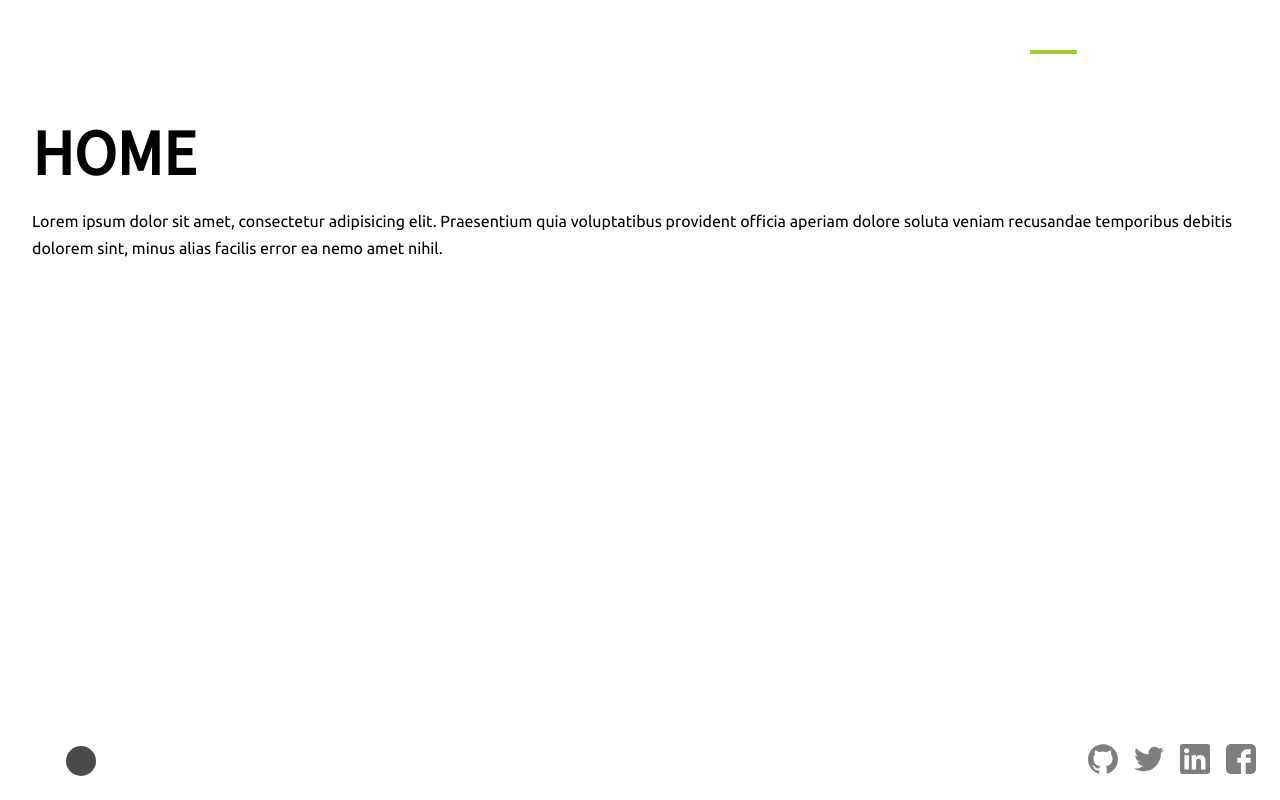
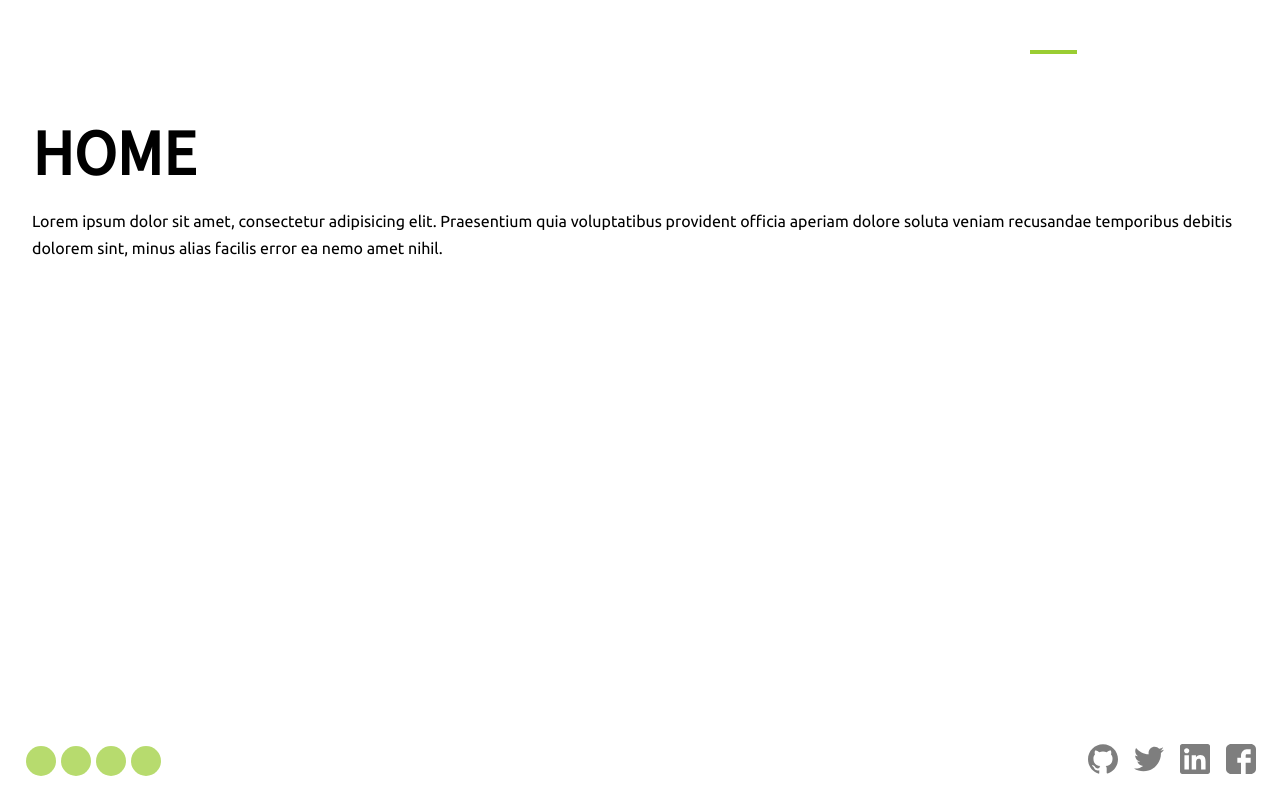
Before and after one commit to tolotrasmile/portfolio, a React (Create React App) app: page / in a window 1280 px wide. Built offline with nearby package versions, Linux system fonts and the light colour scheme.

Commit message:
update theme

```diff
--- a/src/contexts/Theme.js
+++ b/src/contexts/Theme.js
@@ -4,12 +4,26 @@ export const themes = {
   light: {
     foreground: 'black',
     background: 'white',
-    primary: 'yellowgreen'
+    primary: 'yellowgreen',
+    name: 'light'
   },
   dark: {
     foreground: 'white',
     background: 'black',
-    primary: 'yellowgreen'
+    primary: 'yellowgreen',
+    name: 'dark'
+  },
+  blue: {
+    foreground: '#AA00FF',
+    background: '#00AAFF',
+    primary: 'yellowgreen',
+    name: 'blue'
+  },
+  red: {
+    foreground: 'white',
+    background: 'darkgrey',
+    primary: 'yellowgreen',
+    name: 'red'
   }
 };
 
--- a/src/contexts/ThemeSwitcher.css
+++ b/src/contexts/ThemeSwitcher.css
@@ -1,6 +1,5 @@
 .ThemeSwitcher {
   cursor: pointer;
-  width: 70px;
   display: flex;
   justify-content: space-between;
   padding: 10px;
--- a/src/contexts/ThemeSwitcher.js
+++ b/src/contexts/ThemeSwitcher.js
@@ -1,22 +1,23 @@
 import React, { useContext } from 'react';
 import './ThemeSwitcher.css';
-import ThemeContext from './Theme';
+import ThemeContext, { themes } from './Theme';
 
 function ThemeSwitcher() {
-  const { key, switchTheme, primary } = useContext(ThemeContext);
-
+  const { current, switchTheme, primary } = useContext(ThemeContext);
   return (
     <div className="ThemeSwitcher">
-      <div
-        onClick={() => switchTheme('light')}
-        className="light"
-        style={{ borderColor: key === 'light' ? primary : 'transparent' }}
-      />
-      <div
-        onClick={() => switchTheme('dark')}
-        className="dark"
-        style={{ borderColor: key === 'dark' ? primary : 'transparent' }}
-      />
+      {Object.entries(themes).map(([name, theme], index) => (
+        <div
+          key={index}
+          onClick={() => switchTheme(name)}
+          className="light"
+          style={{
+            backgroundColor: theme.primary,
+            borderColor: current === name ? primary : 'transparent',
+            marginRight: 5
+          }}
+        />
+      ))}
     </div>
   );
 }
--- a/src/hooks.js
+++ b/src/hooks.js
@@ -12,18 +12,13 @@ export function useBodyColor(previousColors) {
 }
 
 export function useTheme(defaultTheme = 'dark') {
-  const [theme, setTheme] = useLocalStorageState(
-    'portfolio:theme',
-    defaultTheme
-  );
+  const [theme, setTheme] = useLocalStorageState('portfolio:theme', defaultTheme);
   function switchTheme(newTheme) {
     setTheme(previousTheme => {
-      return previousTheme.key !== newTheme
-        ? {
-            key: newTheme,
-            ...(newTheme === 'dark' ? themes.dark : themes.light)
-          }
-        : { ...previousTheme };
+      return {
+        current: newTheme,
+        ...themes[newTheme]
+      };
     });
   }
   useBodyColor(theme);
```
